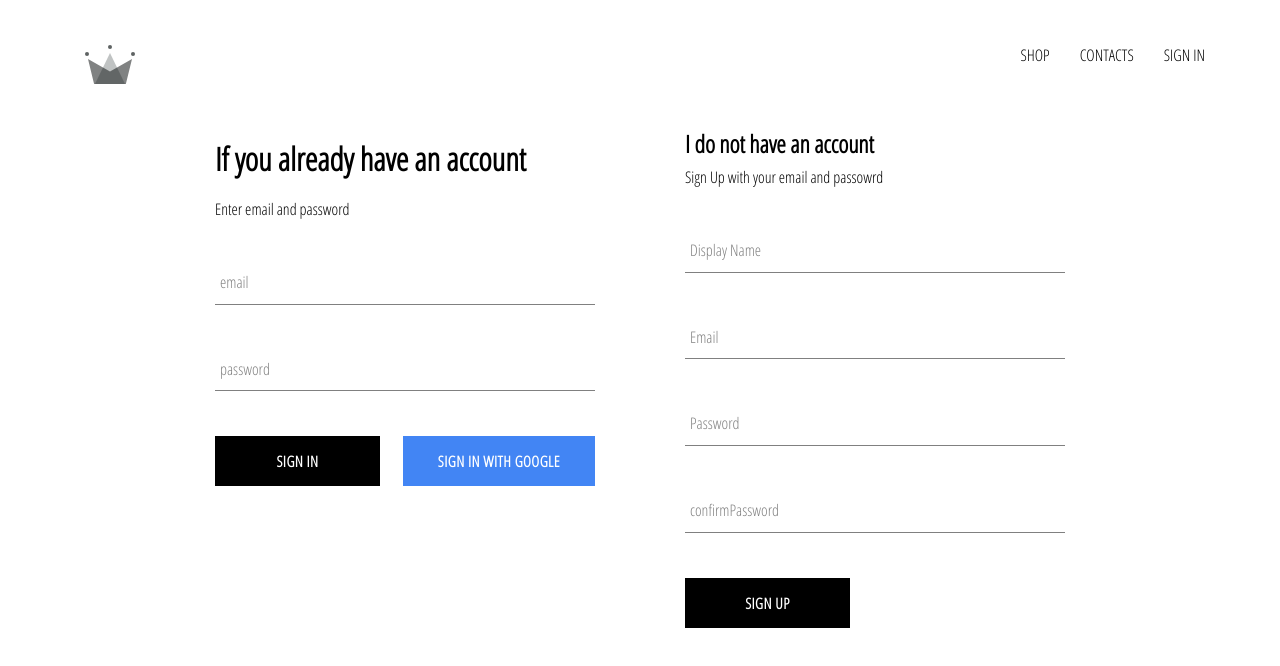
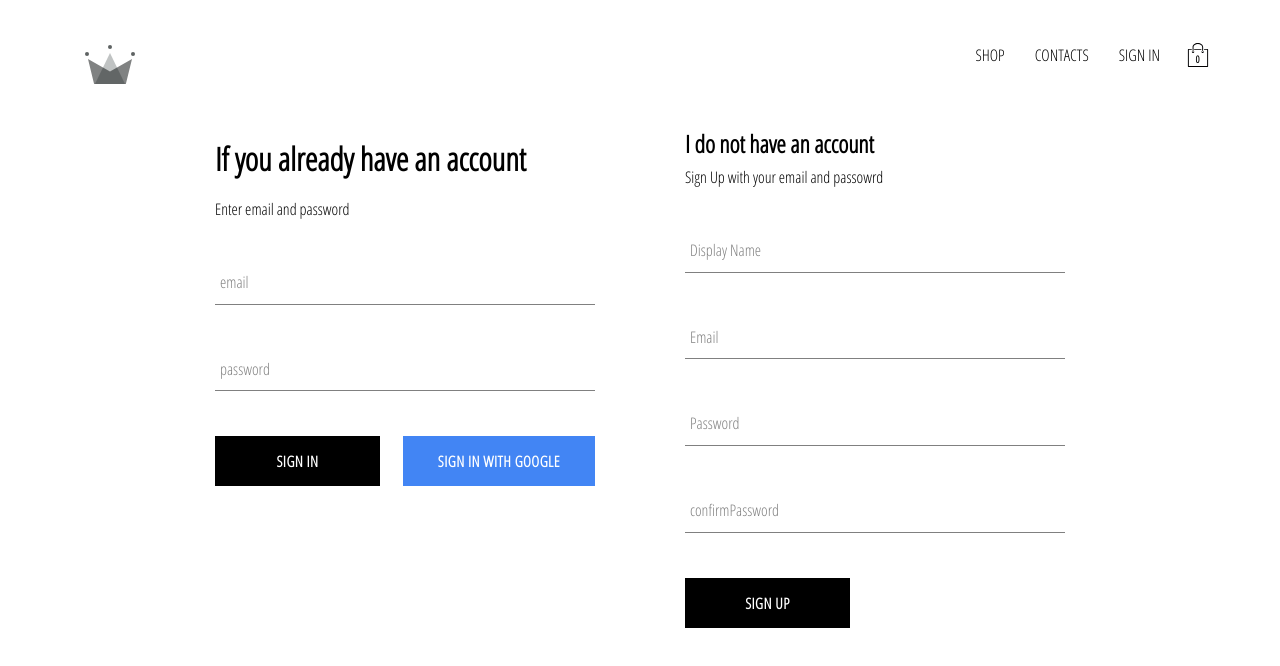
Before and after one commit to TejasvGoel/simpl-clothing, a React (Create React App) app: page /signin in a window 1280 px wide. Shown: the top 666 px of the page. Built offline with nearby package versions, Linux system fonts and the light colour scheme; no server answers.

Commit message:
added dropdwon menu

```diff
--- /dev/null
+++ b/src/components/cart-component/cart-component-style.scss
@@ -0,0 +1,21 @@
+.cart-icon {
+    width: 45px;
+    height: 45px;
+    position: relative;
+    display: flex;
+    align-items: center;
+    justify-content: center;
+    cursor: pointer;
+
+    .shopping-icon {
+      width: 24px;
+      height: 24px;
+    }
+
+    .item-count {
+      position: absolute;
+      font-size: 10px;
+      font-weight: bold;
+      bottom: 12px;
+    }
+  }
--- /dev/null
+++ b/src/components/cart-component/cart-icon-component.jsx
@@ -0,0 +1,24 @@
+import React from 'react';
+
+import {ReactComponent as ShoppingIcon } from '../../assets/shopping-icon.svg'
+
+import { connect } from 'react-redux';
+import { HiddenDropdown } from '../../redux/cart-toggle/cart.action';
+
+import './cart-component-style.scss';
+
+const CartIcon = ({ HiddenDropdown }) =>{
+    return(
+        <div className='cart-icon' onClick={HiddenDropdown}>
+            <ShoppingIcon  className='shopping-icon'/>
+            <span className='item-count'> 0 </span>
+
+        </div>
+    );
+}
+
+const mapDispatchToProps = dispatch =>({
+ HiddenDropdown: () => dispatch(HiddenDropdown())
+});
+
+export default connect(null, mapDispatchToProps)(CartIcon);
--- /dev/null
+++ b/src/components/cart-dropdown/cart-dropdown-component.jsx
@@ -0,0 +1,16 @@
+import React from 'react';
+
+import CustomButton from '../custom-button/custom-button-component';
+
+import './cart-dropdown-style.scss';
+
+const CartDropDown = () =>{
+    return(
+        <div className='cart-dropdown'>
+            <div className='cart-items'/>
+            <CustomButton>Go To Checkout</CustomButton>
+        </div>
+    );
+}
+
+export default CartDropDown;
--- /dev/null
+++ b/src/components/cart-dropdown/cart-dropdown-style.scss
@@ -0,0 +1,24 @@
+.cart-dropdown {
+    position: absolute;
+    width: 240px;
+    height: 340px;
+    display: flex;
+    flex-direction: column;
+    padding: 20px;
+    border: 1px solid black;
+    background-color: white;
+    top: 90px;
+    right: 40px;
+    z-index: 5;
+
+    .cart-items {
+      height: 240px;
+      display: flex;
+      flex-direction: column;
+      overflow: scroll;
+    }
+
+    button {
+      margin-top: auto;
+    }
+  }
--- a/src/components/headers/header-component.jsx
+++ b/src/components/headers/header-component.jsx
@@ -1,11 +1,18 @@
 import React from 'react';
-import { ReactComponent as Logo } from '../../assets/crown.svg';
-import './header-component-styles.scss';
+
 import { Link } from 'react-router-dom';
 import { connect } from 'react-redux';
 import {auth} from '../../firebase/firebase-utils';
 
-const Headers = ({currentUser}) =>{
+
+import { ReactComponent as Logo } from '../../assets/crown.svg';
+import CartIcon from '../cart-component/cart-icon-component';
+import CartDropDown from '../cart-dropdown/cart-dropdown-component';
+
+import './header-component-styles.scss';
+
+
+const Headers = ({currentUser, hidden}) =>{
 
     return(
         <div className='header'>
@@ -28,15 +35,23 @@ const Headers = ({currentUser}) =>{
                 <Link className='option' to='/signin'>SIGN IN</Link>
 
             }
+
+            <CartIcon />
+
             </div>
+           {
+           hidden ? null :
+           <CartDropDown />
+           }
         </div>
     );
 
 
 }
 
-const mapStateToProps = state => ({
-    currentUser:state.user.currentUser
+const mapStateToProps = ({user: {currentUser}, cart:{hidden}}) => ({
+    currentUser,
+    hidden
 });
 
 export default connect(mapStateToProps)(Headers);
--- /dev/null
+++ b/src/redux/cart-toggle/cart.action.js
@@ -0,0 +1,5 @@
+import ToggleHidden from './cart.types';
+
+export const HiddenDropdown = () => ({
+    type:ToggleHidden.TOGGLEHIDDEN
+})
--- /dev/null
+++ b/src/redux/cart-toggle/cart.reducer.js
@@ -0,0 +1,22 @@
+import ToggleHidden from './cart.types';
+
+
+const INITIAL_STATE = {
+    hidden: true
+}
+
+const cartReducer = (state=INITIAL_STATE, action) =>{
+    switch(action.type) {
+        case ToggleHidden.TOGGLEHIDDEN:
+            return{
+                ...state,
+                hidden: !state.hidden
+
+            }
+        default:
+            return state;
+    }
+
+}
+
+export default cartReducer;
--- /dev/null
+++ b/src/redux/cart-toggle/cart.types.js
@@ -0,0 +1,5 @@
+const ToggleHidden = ({
+    TOGGLEHIDDEN:'TOGGLEHIDDEN'
+});
+
+export default ToggleHidden;
--- a/src/redux/root-reducer.js
+++ b/src/redux/root-reducer.js
@@ -1,7 +1,9 @@
 import { combineReducers } from 'redux';
 
 import userReducer from './user/user.reducer';
+import cartReducer from './cart-toggle/cart.reducer';
 
 export default combineReducers({
-    user: userReducer
+    user: userReducer,
+    cart: cartReducer
 });
```
Also changed, not shown: src/assets/shopping-icon.svg (added).
